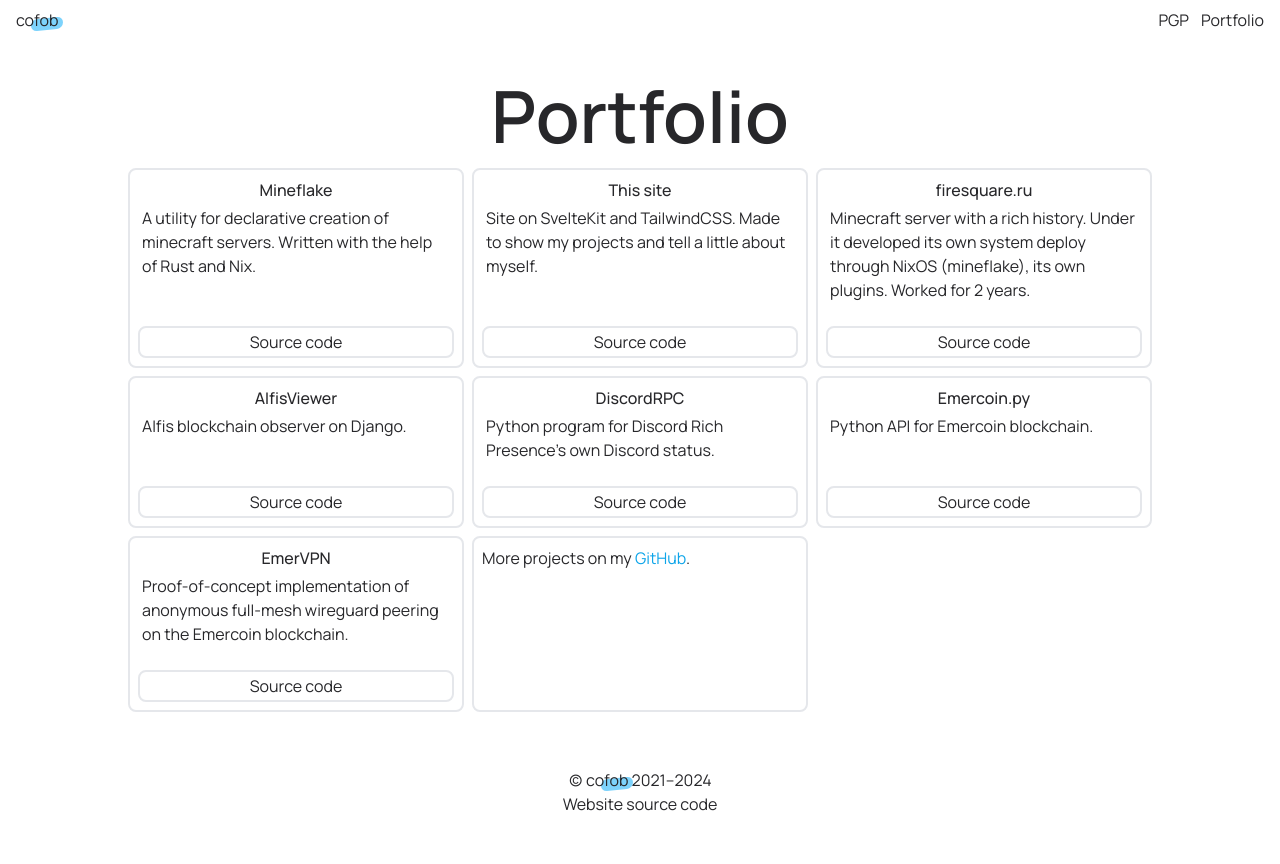
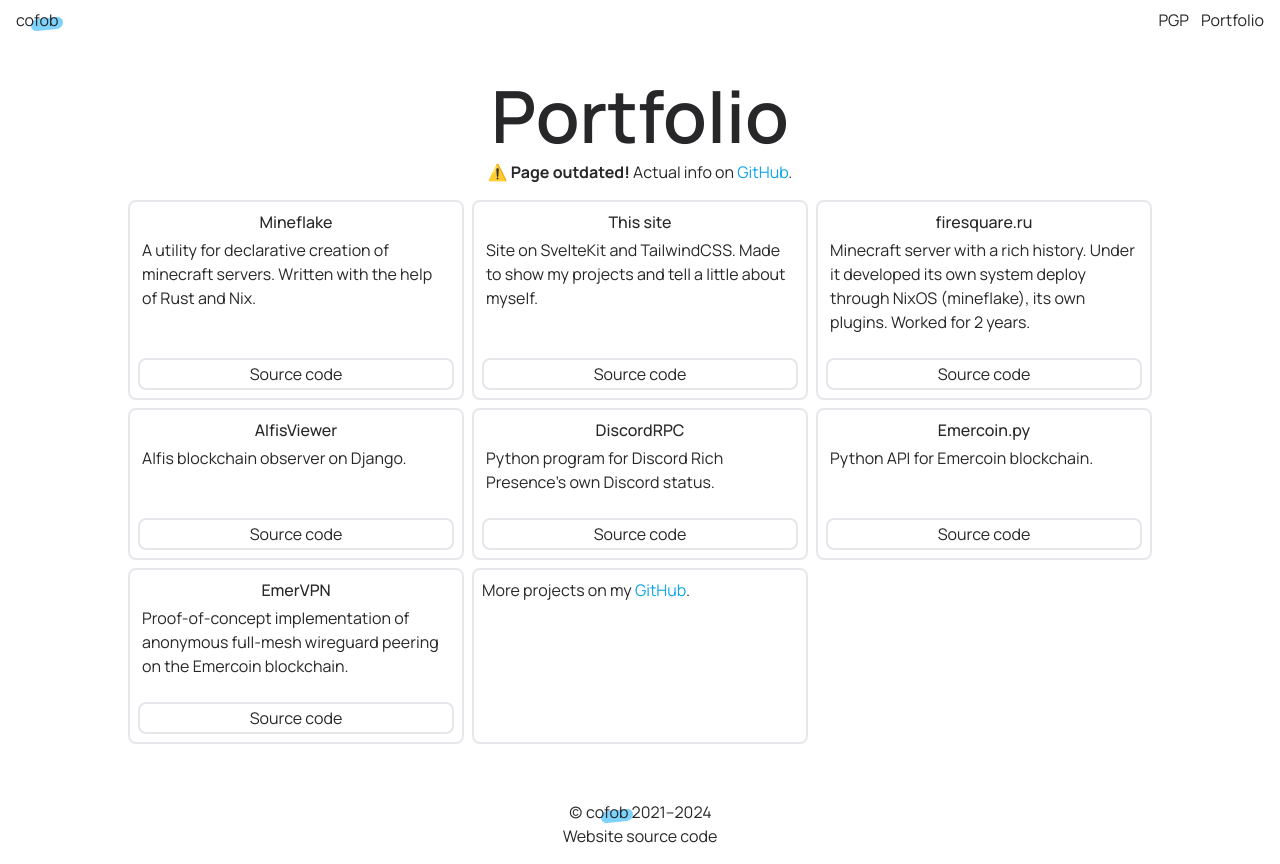
Before and after one commit to cofob/cofob.dev, a SvelteKit app: page /portfolio in a window 1280 px wide. Before the commit the page ends 832 px from the top, so only its background shows below. Built offline with nearby package versions, Linux system fonts and the light colour scheme.

Commit message:
Add outdated text to portfolio

```diff
--- a/src/routes/portfolio/+page.svelte
+++ b/src/routes/portfolio/+page.svelte
@@ -8,6 +8,10 @@
 <Section>
 	<div class="text-center">
 		<Heading level={1}>Portfolio</Heading>
+		<p>
+			<b>⚠️ Page outdated!</b> Actual info on
+			<a href="https://github.com/cofob" class="link" target="_blank">GitHub</a>.
+		</p>
 	</div>
 
 	<div class="grid grid-cols-1 sm:grid-cols-2 md:grid-cols-3 gap-2 mt-4">
```
